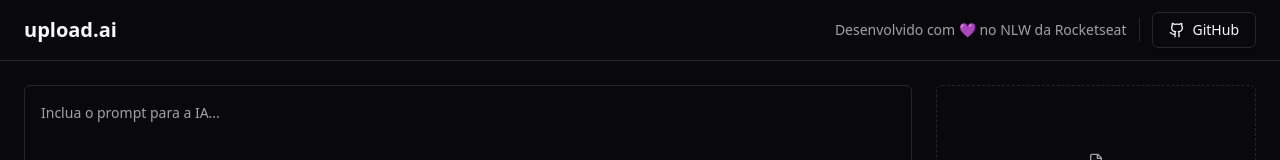
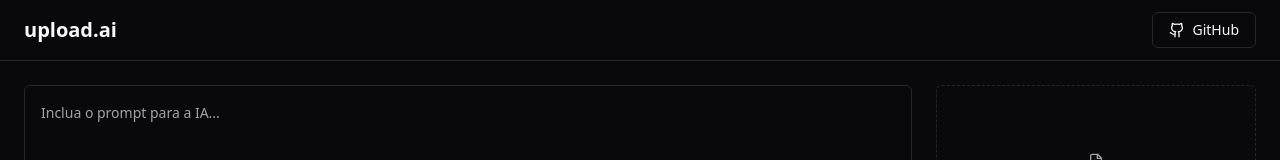
Before and after one commit to diogofcarvalho95/rocketseat-nwl-ia, a React (Vite) app: page / in a window 1280 px wide. Shown: the top 160 px of the page. Built offline with nearby package versions, Linux system fonts and the light colour scheme; no server answers.

Commit message:
remove rocketseat

```diff
--- a/src/App.tsx
+++ b/src/App.tsx
@@ -38,12 +38,6 @@ export function App() {
         <h1 className="text-xl font-bold">upload.ai</h1>
 
         <div className="flex items-center gap-3">
-          <span className="text-sm text-muted-foreground">
-            Desenvolvido com 💜 no NLW da Rocketseat
-          </span>
-
-          <Separator orientation="vertical" className="h-6" />
-
           <Button variant="outline">
             <Github className="w-4 h-4 mr-2" />
             GitHub
```
